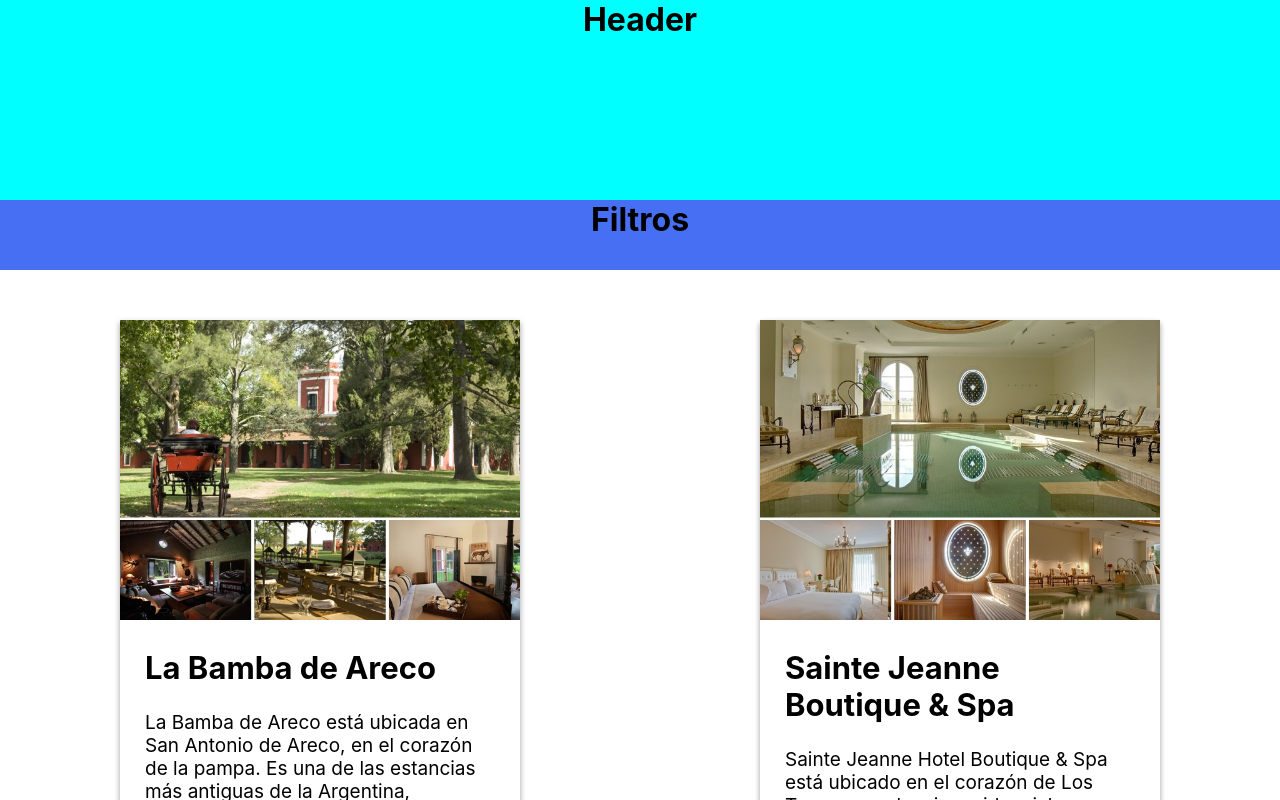
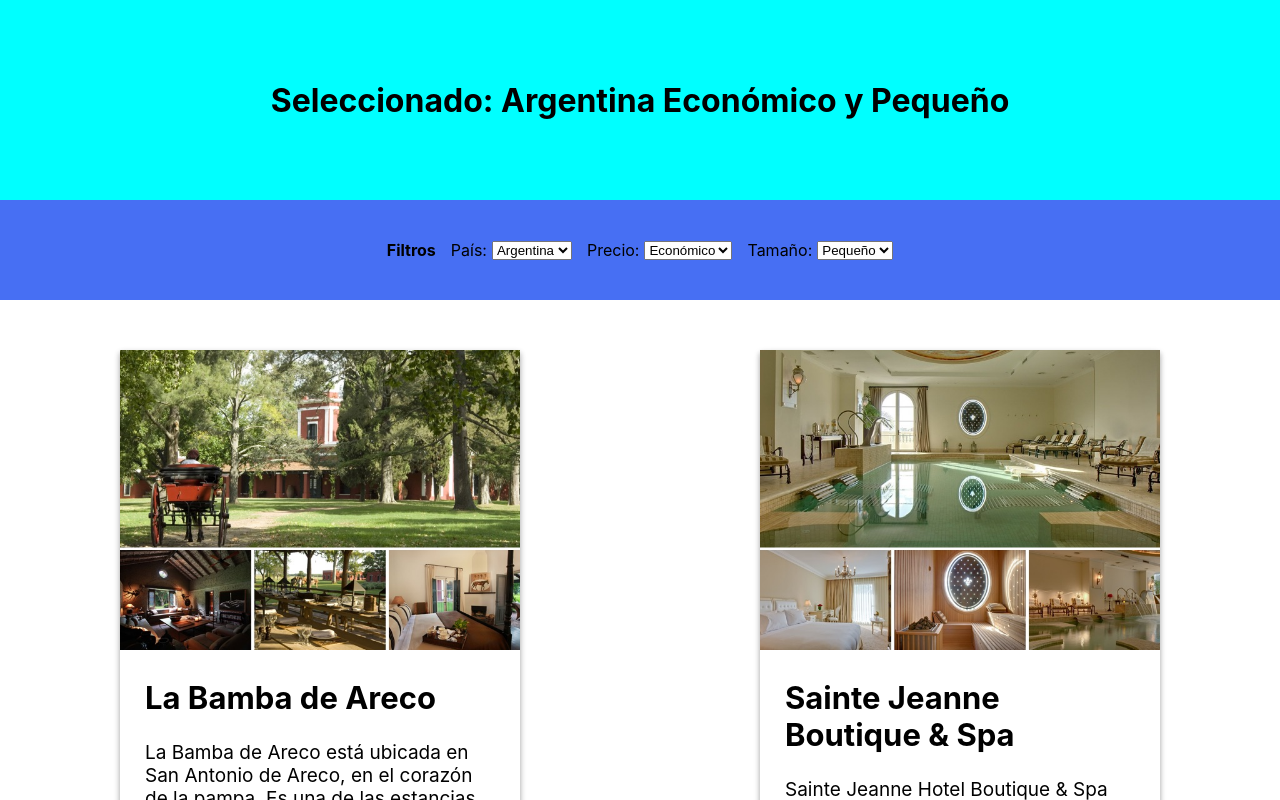
Before and after one commit to dbuendia/reserva-hoteles-291, a React (Create React App) app: page / in a window 1280 px wide. Shown: the top 800 px of the page. Built offline with nearby package versions, Linux system fonts and the light colour scheme.

Commit message:
Filters useState

```diff
--- a/src/App.css
+++ b/src/App.css
@@ -14,6 +14,9 @@
 }
 
 .header {
+  display: flex;
+  justify-content: center;
+  align-items: center;
   width: 100%;
   height: 200px;
   margin: 0 auto; /* Why? */
@@ -22,10 +25,18 @@
 }
 
 .filters {
+  display: flex;
+  justify-content: center;
+  align-items: center;
   width: 100%;
-  height: 70px;
+  height: 100px;
   background-color: var(--dark-blue);
   text-align: center;
+}
+
+.filters span {
+  margin-right: 5px;
+  margin-left: 15px;
 }
 
 .hotels {
--- a/src/App.js
+++ b/src/App.js
@@ -1,14 +1,27 @@
 import "./App.css";
+import { useState } from "react";
 import Header from "./components/Header";
 import Filters from "./components/Filters";
 import Hotels from "./components/Hotels";
 import hotelList from "./datasets/hotelList";
 
 function App() {
+  // El value inicial de un Select debe coincidir con un value válido de sus options
+  const [country, setCountry] = useState("Argentina");
+  const [price, setPrice] = useState("Económico");
+  const [capacity, setCapacity] = useState("Pequeño");
+
   return (
     <div className="App">
-      <Header />
-      <Filters />
+      <Header country={country} price={price} capacity={capacity} />
+      <Filters
+        country={country}
+        price={price}
+        capacity={capacity}
+        setCountry={setCountry}
+        setPrice={setPrice}
+        setCapacity={setCapacity}
+      />
       <Hotels hotelList={hotelList} />
     </div>
   );
--- a/src/components/Filters.jsx
+++ b/src/components/Filters.jsx
@@ -1,9 +1,56 @@
 import React from "react";
 
-function Filters() {
+function Filters({
+  country,
+  price,
+  capacity,
+  setCountry,
+  setPrice,
+  setCapacity,
+}) {
+  function handleCountrySelectChange(e) {
+    setCountry(e.target.value);
+  }
+
+  function handlePriceSelectChange(e) {
+    setPrice(e.target.value);
+  }
+
+  function handleCapacitySelectChange(e) {
+    setCapacity(e.target.value);
+  }
+
   return (
     <div className="filters">
-      <h1>Filtros</h1>
+      <b>Filtros</b>
+      <span>País:</span>
+      <select
+        name="Country"
+        onChange={handleCountrySelectChange}
+        value={country}
+      >
+        <option value="Argentina">Argentina</option>
+        <option value="Brasil">Brasil</option>
+        <option value="Chile">Chile</option>
+        <option value="Uruguay">Uruguay</option>
+      </select>
+      <span>Precio:</span>
+      <select name="Price" onChange={handlePriceSelectChange} value={price}>
+        <option value="Económico">Económico</option>
+        <option value="Estándar">Estándar</option>
+        <option value="Cómodo">Cómodo</option>
+        <option value="Lujoso">Lujoso</option>
+      </select>
+      <span>Tamaño:</span>
+      <select
+        name="Capacity"
+        onChange={handleCapacitySelectChange}
+        value={capacity}
+      >
+        <option value="Pequeño">Pequeño</option>
+        <option value="Mediano">Mediano</option>
+        <option value="Grande">Grande</option>
+      </select>
     </div>
   );
 }
--- a/src/components/Header.jsx
+++ b/src/components/Header.jsx
@@ -1,9 +1,11 @@
 import React from "react";
 
-function Header() {
+function Header({ country, price, capacity }) {
   return (
     <div className="header">
-      <h1>Header</h1>
+      <h1>
+        Seleccionado: {country} {price} y {capacity}
+      </h1>
     </div>
   );
 }
```
Also changed, not shown: public/manifest.json.
